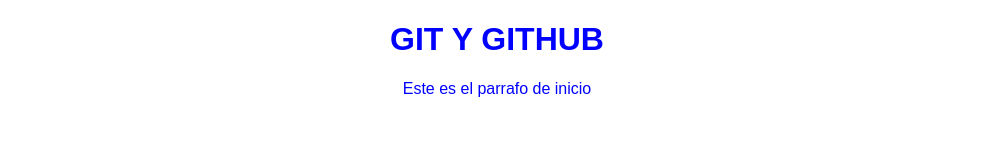
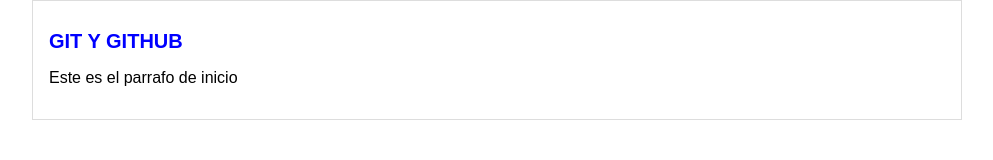
Before and after one commit to Ardons/hyperblog, a plain HTML site: page index.html in a window 1280 px wide. Shown: the whole page, without its empty margins (143-1136 px from the left). Drawn offline with Linux system fonts and the light colour scheme.

Commit message:
commit al master del index.hmtl en su ultima versi

```diff
--- a/css/styles.css
+++ b/css/styles.css
@@ -2,4 +2,25 @@ body{
     color: blue;
     text-align: center;
     font-family: Arial, Helvetica, sans-serif;
+
+    margin: 0;
+    padding: 0;
 }
+
+#container{
+    width: 70%;
+    padding: 1em;
+    text-align: left;
+    border: 1px solid #DDD;
+    margin: 0 auto;
+}
+
+#container h1{
+    font-size: 20px;
+
+}
+
+#container p{
+
+    color: black;
+}
--- a/index.html
+++ b/index.html
@@ -1,5 +1,6 @@
 <!DOCTYPE html>
 <html lang="en">
+
 <head>
     <meta charset="UTF-8">
     <meta http-equiv="X-UA-Compatible" content="IE=edge">
@@ -7,9 +8,18 @@
     <link rel="stylesheet" href="./css/styles.css">
     <title>GIT Y GITHUB</title>
 </head>
+
 <body>
-        <h1>GIT Y GITHUB</h1>
-        <p>Este es el parrafo de inicio</p>
+
+
+
+    <div id="container">
+        <div id="post">
+            <h1>GIT Y GITHUB</h1>
+            <p>Este es el parrafo de inicio</p>
+        </div>
+    </div>
 
 </body>
+
 </html>
```
